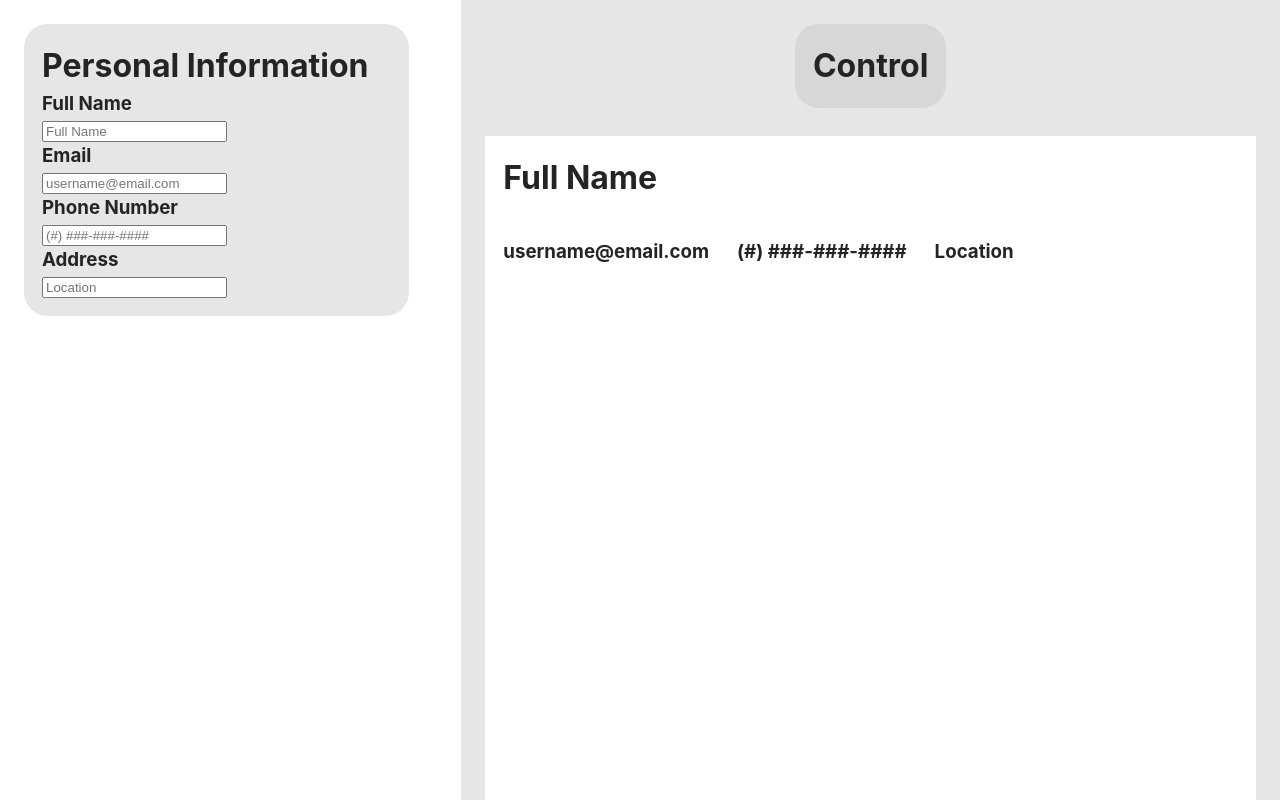
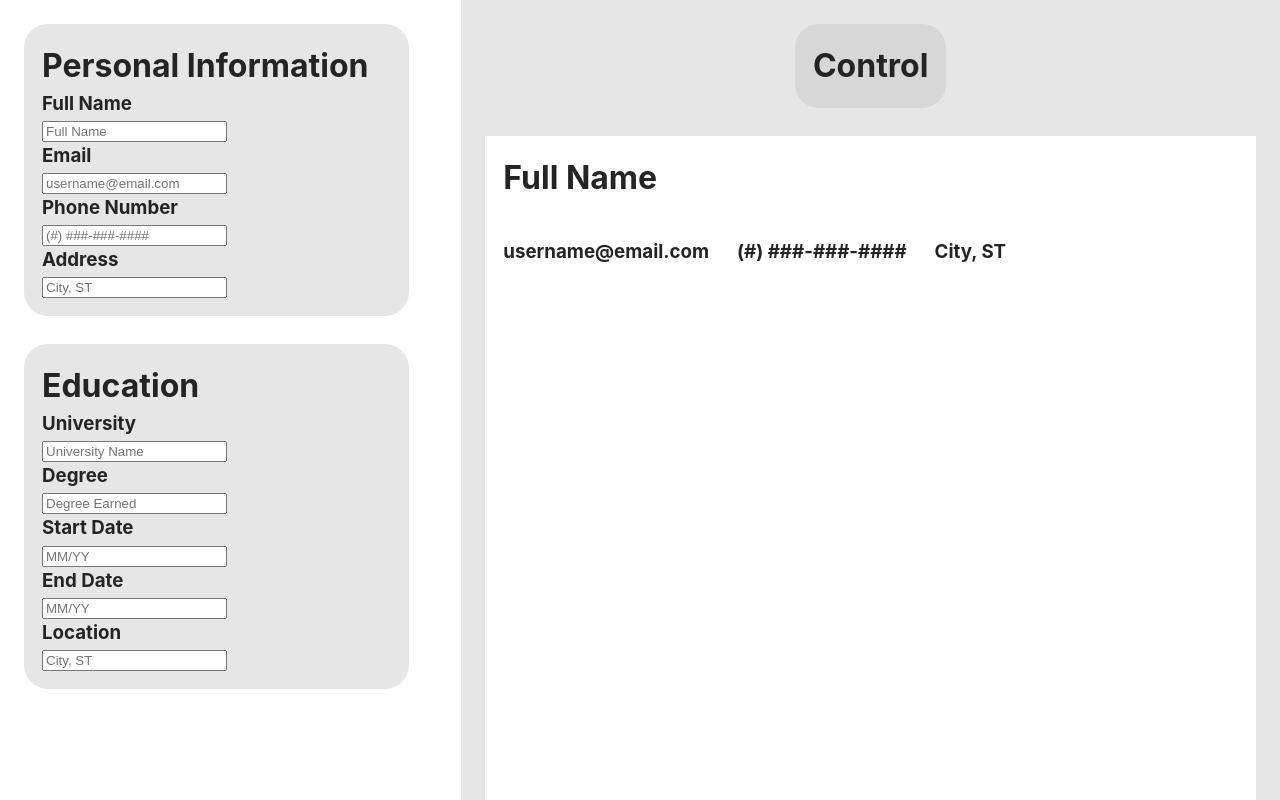
Before and after one commit to colleennicole223/odin-cv-application, a React (Vite) app: page / in a window 1280 px wide. Shown: the top 800 px of the page. Built offline with nearby package versions, Linux system fonts and the light colour scheme.

Commit message:
Added MenuEducation & updated with default parameters

```diff
--- a/src/App.jsx
+++ b/src/App.jsx
@@ -3,27 +3,52 @@ import './styles/style.css'
 import MenuPersonalInfo from './components/MenuPersonalInfo.jsx'
 import Render from './components/Render.jsx'
 import Control from './components/Control.jsx'
+import MenuEducation from './components/MenuEducation.jsx'
 
 
 function App() {
+
+  // 👩‍🦰 Store personal information, updated through MenuPersonalInfo
   const [getPersonal, setPersonal] = useState({
     name: "Full Name",
     phoneNumber:"(#) ###-###-####",
     email: "username@email.com",
-    location:"Location",
+    location:"City, ST",
   });
 
+  // 🏫 Store education experience, updated through MenuEducation
+  const [getEducation, setEducation] = useState({
+    university: "University Name",
+    degree: "Degree Earned",
+    start: "MM/YY",
+    end: "MM/YY",
+    location: "City, ST"
+  });
 
+  // 🏢 Store work experience, updated through MenuExperience
+  const [getExperience, setExperience] = useState({
+    company: "Company name",
+    title: "Role title",
+    start: "MM/YY",
+    end: "MM/YY",
+    location: "City, ST"
+  });
 
   return (
     <>
       <div className='display'>
+
         <div className='menuColumn'>
           <MenuPersonalInfo
             setPersonal = {setPersonal}
             getPersonal = {getPersonal}
             />
+          <MenuEducation
+            setEducation = {setEducation}
+            getEducation = {getEducation}
+          />
         </div>
+
         <div className='docColumn'>
           <Control></Control>
           <Render
@@ -31,8 +56,10 @@ function App() {
             email = {getPersonal.email}
             phoneNumber={getPersonal.phoneNumber}
             location={getPersonal.location}
+            education={getEducation}
             />
         </div>
+
       </div>
     </>
   )
--- /dev/null
+++ b/src/components/MenuEducation.jsx
@@ -0,0 +1,29 @@
+import React from 'react'
+
+export default function MenuEducation({getEducation, setEducation}) {
+
+
+
+  return (
+
+    <div id='menu'>
+        <h1>Education</h1>
+
+        <h3>University</h3>
+        <input placeholder={getEducation.university}/>
+
+        <h3>Degree</h3>
+        <input placeholder={getEducation.degree}/>
+
+        <h3>Start Date</h3>
+        <input placeholder={getEducation.start}/>
+
+        <h3>End Date</h3>
+        <input placeholder={getEducation.end}/>
+
+        <h3>Location</h3>
+        <input placeholder={getEducation.location}/>
+    </div>
+
+  )
+}
```
